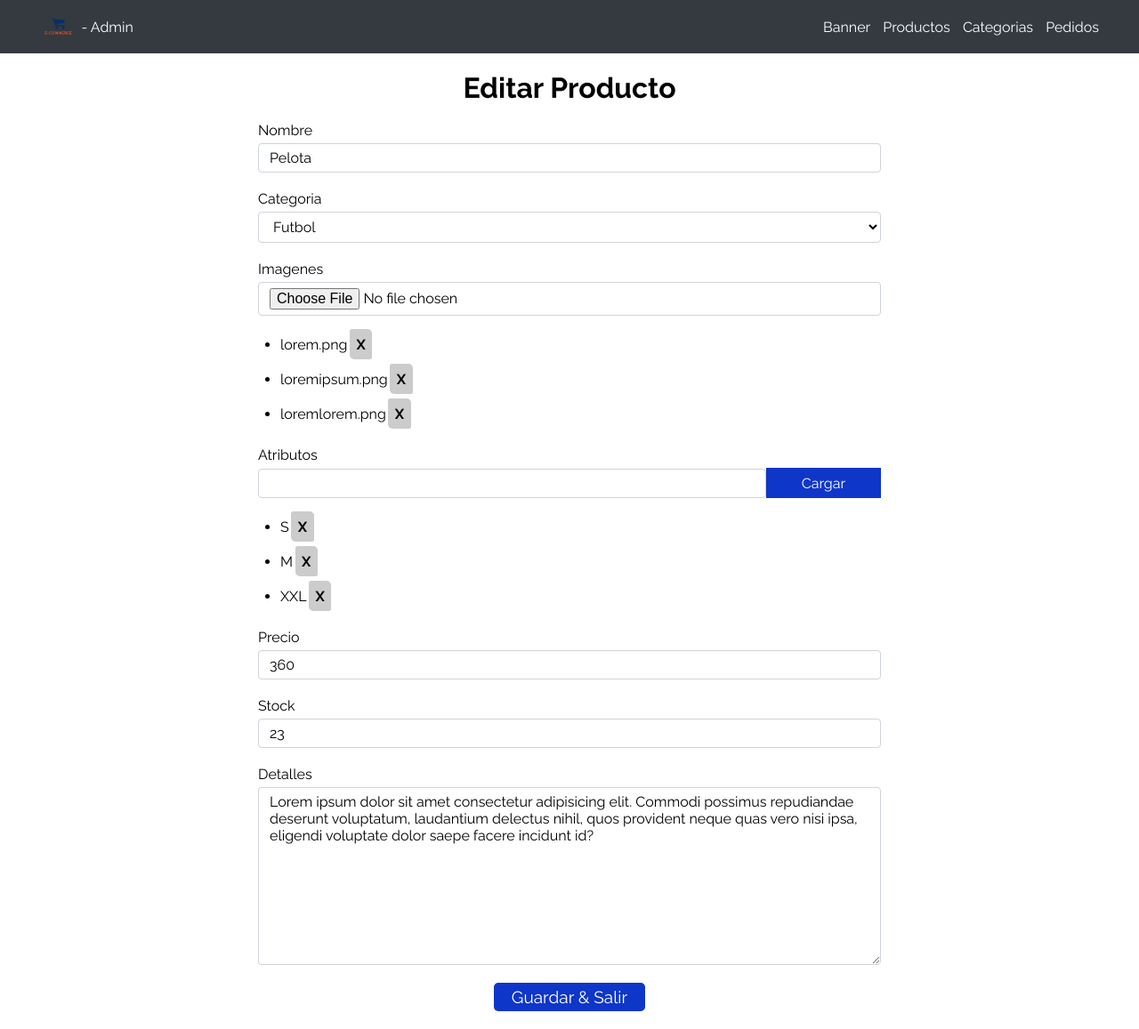
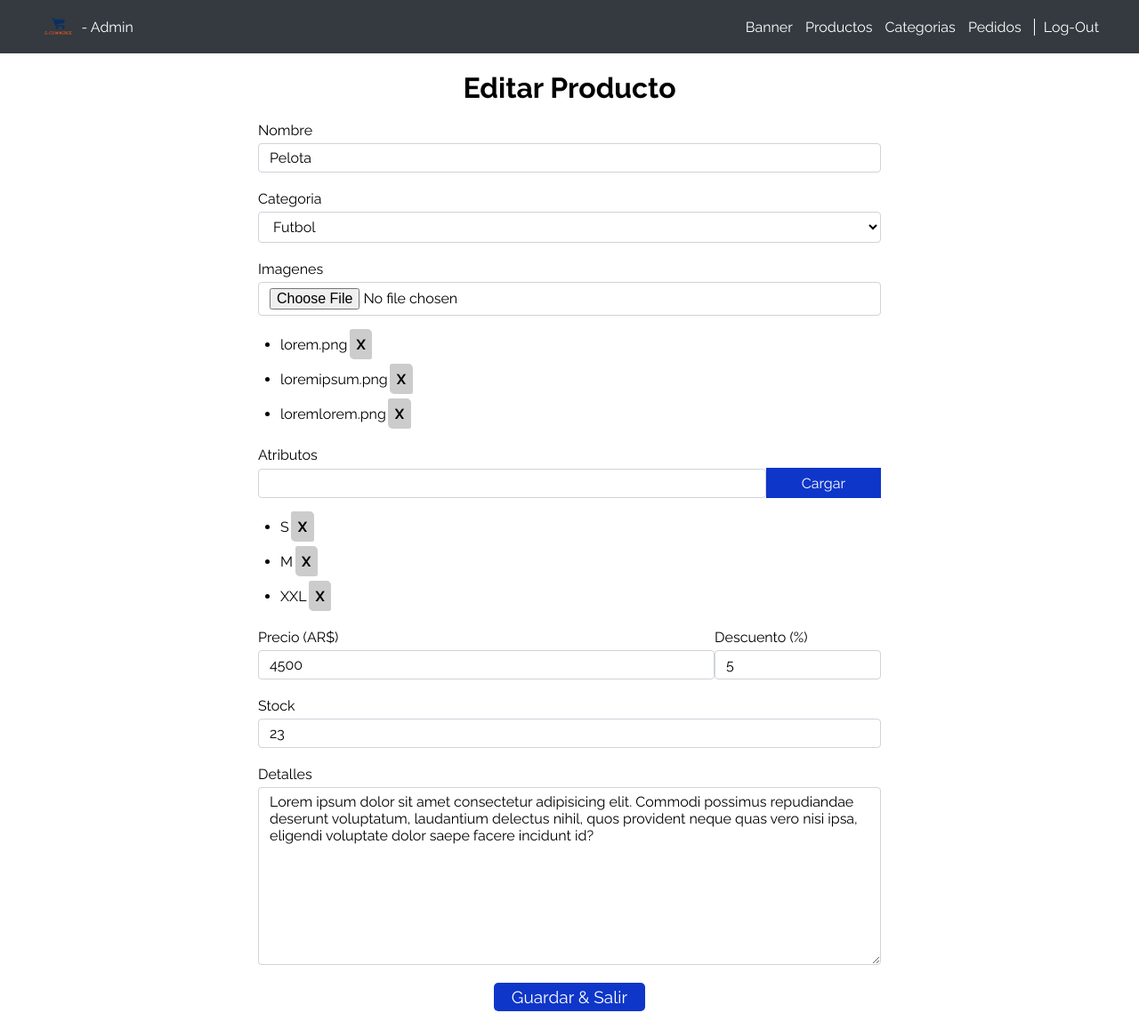
Before and after one commit to JoaquinVillamediana/ECOMM-WEB-UCA, a PHP site: page /admin/product/edit.html in a window 1280 px wide. Shown: the whole page at 89% size. Run offline with PHP 8.4, Linux system fonts and the light colour scheme.

Commit message:
'Discount'

```diff
--- a/admin/category/create.html
+++ b/admin/category/create.html
@@ -22,6 +22,7 @@
                 <a href="../product/index.html" class="link">Productos</a>
                 <a href="../category/index.html" class="link">Categorias</a>
                 <a href="../orders/index.html" class="link">Pedidos</a>
+                <a href="../../index.html" class="link logout">Log-Out</a>
             </div>
         </div>
     </header>
--- a/admin/category/edit.html
+++ b/admin/category/edit.html
@@ -22,6 +22,7 @@
                 <a href="../product/index.html" class="link">Productos</a>
                 <a href="../category/index.html" class="link">Categorias</a>
                 <a href="../orders/index.html" class="link">Pedidos</a>
+                <a href="../../index.html" class="link logout">Log-Out</a>
             </div>
         </div>
     </header>
--- a/admin/category/index.html
+++ b/admin/category/index.html
@@ -22,6 +22,7 @@
                 <a href="../product/index.html" class="link">Productos</a>
                 <a href="../category/index.html" class="link">Categorias</a>
                 <a href="../orders/index.html" class="link">Pedidos</a>
+                <a href="../../index.html" class="link logout">Log-Out</a>
             </div>
         </div>
     </header>
--- a/admin/orders/details.html
+++ b/admin/orders/details.html
@@ -23,6 +23,7 @@
                 <a href="../product/index.html" class="link">Productos</a>
                 <a href="../category/index.html" class="link">Categorias</a>
                 <a href="../orders/index.html" class="link">Pedidos</a>
+                <a href="../../index.html" class="link logout">Log-Out</a>
             </div>
         </div>
     </header>
@@ -31,7 +32,7 @@
         <form action="" id="productForm">
             <h1 class="text-center my-1">Revisar orden #123</h1>
             <div class="estado">
-                <p >Estado del pedido: </p> <span class="state pending" id="pendiente">Pendiente</span> <br>
+                <p>Estado del pedido: </p> <span class="state pending" id="pendiente">Pendiente</span> <br>
                 <div id="botones">
                     <button type="button" class="btn btn-success" onclick="confirmar()">Confirmar</button>
                     <button type="button" class="btn btn-cancel" onclick="rechazar()">Rechazar</button>
@@ -76,7 +77,7 @@
             </ul>
             <div class="section envio">
                 <h2 class="header">Datos de envio</h2>
-                <p class="seleccionaste">Seleccionó:    <b>Envio a domicilio</b></p>
+                <p class="seleccionaste">Seleccionó: <b>Envio a domicilio</b></p>
                 <div class="info-envio">
                     <h3>Datos de envio:</h3>
                     <div class="row">
--- a/admin/orders/index.html
+++ b/admin/orders/index.html
@@ -23,6 +23,7 @@
                 <a href="../product/index.html" class="link">Productos</a>
                 <a href="../category/index.html" class="link">Categorias</a>
                 <a href="../orders/index.html" class="link">Pedidos</a>
+                <a href="../../index.html" class="link logout">Log-Out</a>
             </div>
         </div>
     </header>
--- a/admin/product/edit.html
+++ b/admin/product/edit.html
@@ -22,6 +22,7 @@
                 <a href="../product/index.html" class="link">Productos</a>
                 <a href="../category/index.html" class="link">Categorias</a>
                 <a href="../orders/index.html" class="link">Pedidos</a>
+                <a href="../../index.html" class="link logout">Log-Out</a>
             </div>
         </div>
     </header>
@@ -65,9 +66,15 @@
                     </ul>
                 </div>
             </div>
-            <div class="item" id="price">
-                <label for="">Precio</label>
-                <input type="number" value="360" name="price" id="price-input">
+            <div class="price-combo">
+                <div class="item" id="price">
+                    <label for="">Precio (AR$)</label>
+                    <input type="number" value="4500" name="price" id="price-input">
+                </div>
+                <div class="item" id="discount">
+                    <label for="">Descuento (%)</label>
+                    <input type="number" value="5" name="discount" id="discount-input">
+                </div>
             </div>
             <div class="item" id="stock">
                 <label for="">Stock</label>
@@ -160,7 +167,7 @@
             var price = document.getElementById("price-input").value;
             var details = document.getElementById("details-input");
             var stock = document.getElementById("stock-input").value;
-
+            var discount = document.getElementById("discount-input").value;
 
             var errors = false;
 
@@ -175,6 +182,13 @@
                 document.getElementById("price-input").style.cssText = 'border: 1px solid #ced4da;';
             } else {
                 document.getElementById("price-input").style.cssText = 'border-color: red';
+                errors = true;
+            }
+
+            if (parseInt(discount) >= 0 && parseInt(discount) < 100) {
+                document.getElementById("discount-input").style.cssText = 'border: 1px solid #ced4da;';
+            } else {
+                document.getElementById("discount-input").style.cssText = 'border-color: red';
                 errors = true;
             }
 
--- a/admin/product/index.html
+++ b/admin/product/index.html
@@ -22,6 +22,7 @@
                 <a href="../product/index.html" class="link">Productos</a>
                 <a href="../category/index.html" class="link">Categorias</a>
                 <a href="../orders/index.html" class="link">Pedidos</a>
+                <a href="../../index.html" class="link logout">Log-Out</a>
             </div>
         </div>
     </header>
--- a/assets/css/adminproductcreate.css
+++ b/assets/css/adminproductcreate.css
@@ -100,6 +100,17 @@
     /* width: 20px; */
 }
 
+.main-container .price-combo {
+    display: flex;
+    flex-direction: row;
+    justify-content: center;
+    align-items: center;
+}
+
+.main-container .price-combo .item#price {
+    width: 80%;
+}
+
 .btn-create {
     background-color: #0e36c9;
     color: #fff;
```
Also changed, not shown: admin/product/create.html (+18 -3 lines).
